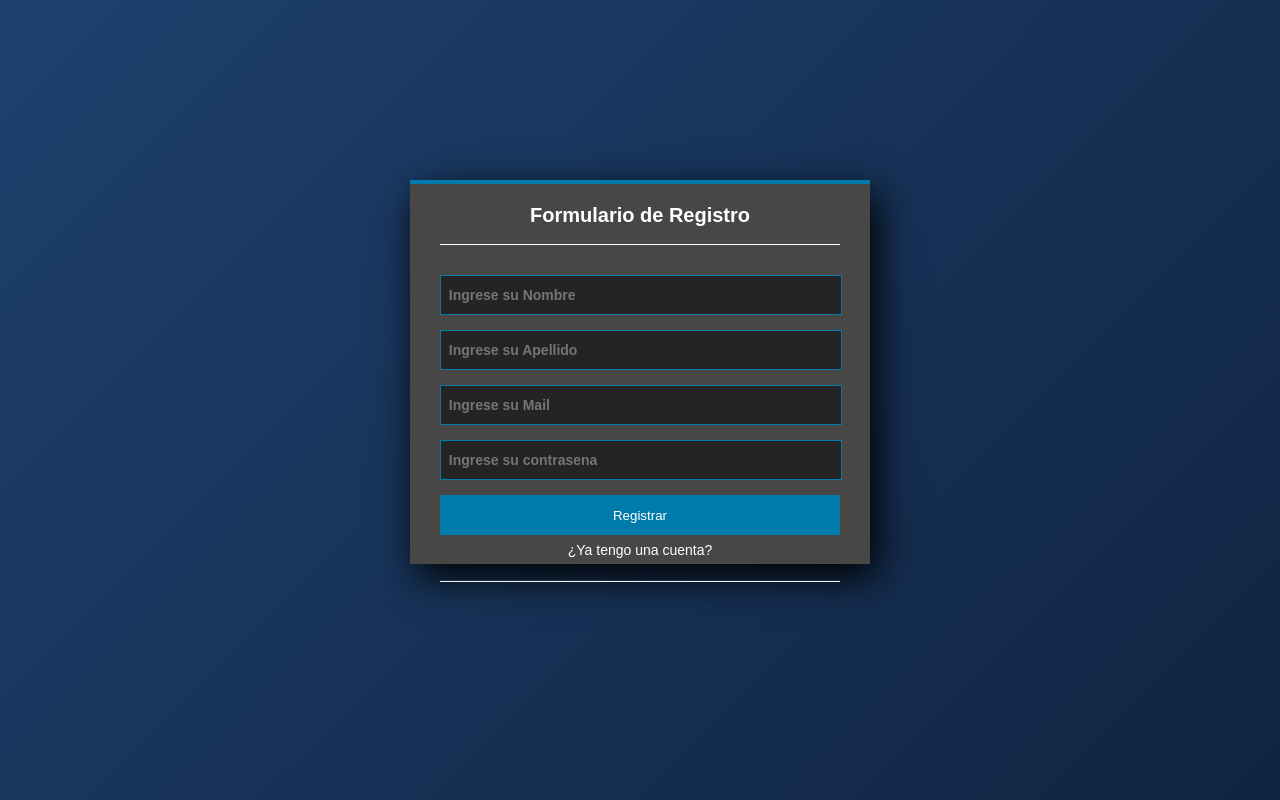
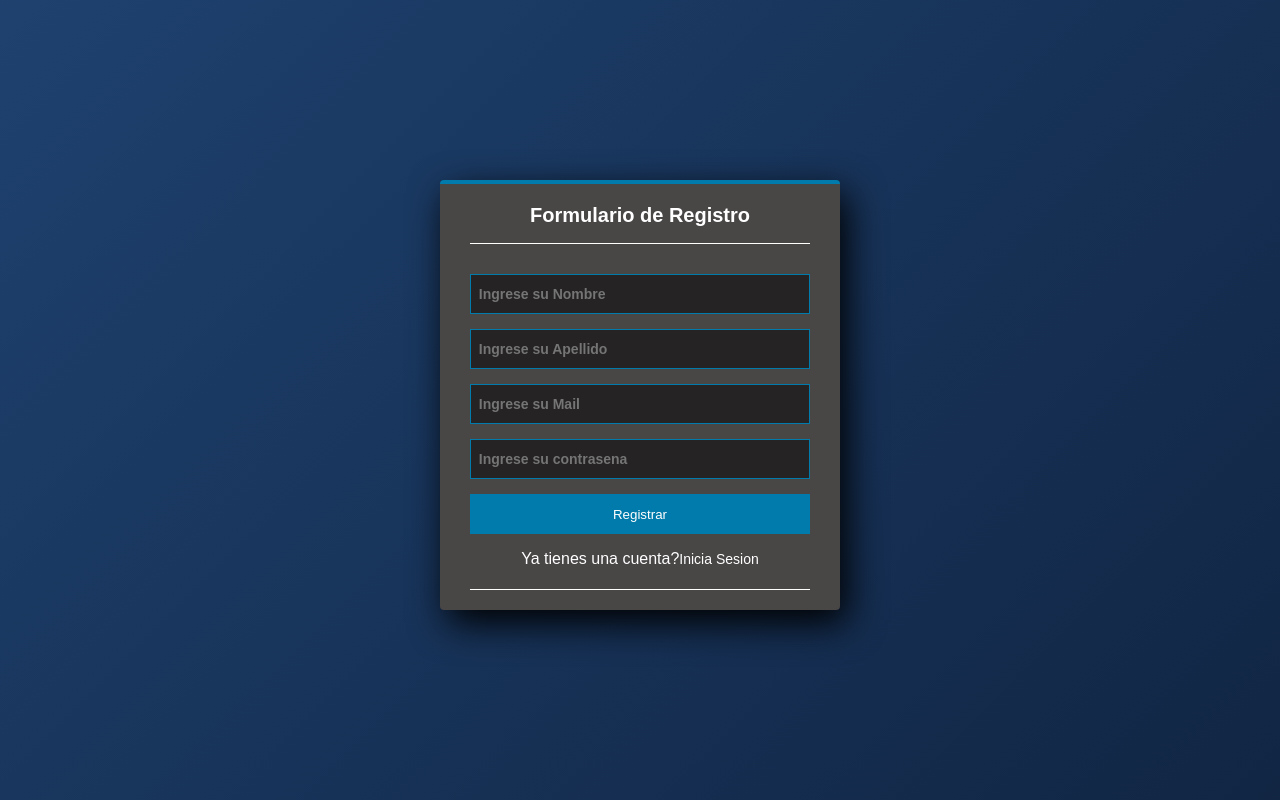
Before and after one commit to VillalbaLeandro/sistema-de-ventas-html-css, a PHP site: page /registro.html in a window 1280 px wide. Run offline with PHP 8.4, Linux system fonts and the light colour scheme.

Commit message:
Modificacion de estilos y linkeo entre vistas

```diff
--- a/estilo-registro.css
+++ b/estilo-registro.css
@@ -1,11 +1,11 @@
-{
-    margin:0;
-    padding:0;
+* {
+    margin: 0;
+    padding: 0;
     box-sizing: border-box;
 }
 
 body {
-    font-family:Arial ;
+    font-family: Arial;
     background: linear-gradient(-45deg,
             #0d1c33, #142c4e, #1c3d68, #264e83, #305f9d, #3a70b8, #4461d2);
     background-size: 400% 400%;
@@ -14,20 +14,21 @@
 
 }
 
-    .form-registro{
+.form-registro {
 
     width: 400px;
-    height: 340px;
     background: #494646;
-    margin:auto;
+    margin: auto;
     margin-top: 180px;
     box-shadow: 7px 13px 37px #000;
     padding: 20px 30px;
     border-top: 4px solid#017bab;
     color: white;
 
+    border-radius: 4px;
 }
-    .form-registro h5{
+
+.form-registro h5 {
     margin: 0;
     text-align: center;
     height: 40px;
@@ -39,7 +40,7 @@
 
 }
 
-    .controls{
+.controls {
     width: 100%;
     border: 1px solid#017bab;
     margin-bottom: 15px;
@@ -49,10 +50,11 @@
     font-weight: bold;
 
 }
-    .boton{
+
+.boton {
     width: 100%;
     height: 40px;
-    background:#017bab ;
+    background: #017bab;
     border: none;
     color: white;
     margin-bottom: 16px;
@@ -68,19 +70,20 @@
 .form-registro p {
 
     height: 40px;
-    text-align: center ;
+    text-align: center;
     border-bottom: 1px solid;
-    transform: translateY(-0.69cm);
 
 }
-    .form-registro a{
+
+.form-registro a {
     color: white;
     text-decoration: none;
     font-size: 14px;
 
 }
+
 .form-registro a:hover {
-        text-decoration:underline ;
+    text-decoration: underline;
 }
 
 
@@ -88,9 +91,12 @@
     0% {
         background-position: 0% 50%;
     }
+
     50% {
         background-position: 100% 50%;
     }
+
     100% {
         background-position: 0% 50%;
     }
+}
--- a/index.html
+++ b/index.html
@@ -21,10 +21,10 @@
             </div>
             <div class="login-section">
                 <div>
-                    <a href="/#">Registrate</a>
+                    <a href="/registro.html">Registrate</a>
                 </div>
                 <div>
-                    <a href="/#">Incia sesion</a>
+                    <a href="/login.html">Incia sesion</a>
                 </div>
             </div>
         </div>
--- a/login.html
+++ b/login.html
@@ -11,7 +11,7 @@
 <input class= "controls" type="text" name="usuario" value="" placeholder="  Usuario">
 <input class= "controls" type="text" name="Contrasena" value="" placeholder="  Contrasena">
 <input class="boton" type="submit" name="" value="Ingresar">
-<p><a href="#vinculameesta">¿Olvidaste tu contraseña?</a></p>
+<p>No tienes una cuenta? <a href="./registro.html">Registrate</a></p>
 
         </section>
     </body>
--- a/registro.html
+++ b/registro.html
@@ -13,7 +13,7 @@
 <input class= "controls" type="text" name="Mail" value="" placeholder="  Ingrese su Mail">
 <input class= "controls" type="text" name="contrasena" value="" placeholder="  Ingrese su contrasena">
 <input class="boton" type="submit" name="" value="Registrar">
-<p><a href="#vinculameesta">¿Ya tengo una cuenta?</a></p>
+<p>Ya tienes una cuenta?<a href="./login.html">Inicia Sesion</a></p>
 
         </section>
     </body>
```
Also changed, not shown: estilo-login.css (+21 -13 lines), style.css (+6 -5 lines). Lines whose indentation alone changed are shown as unchanged.
